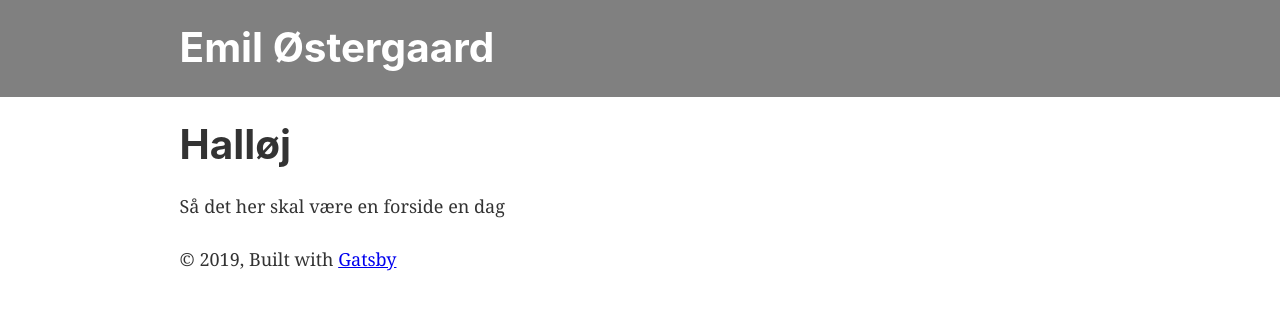
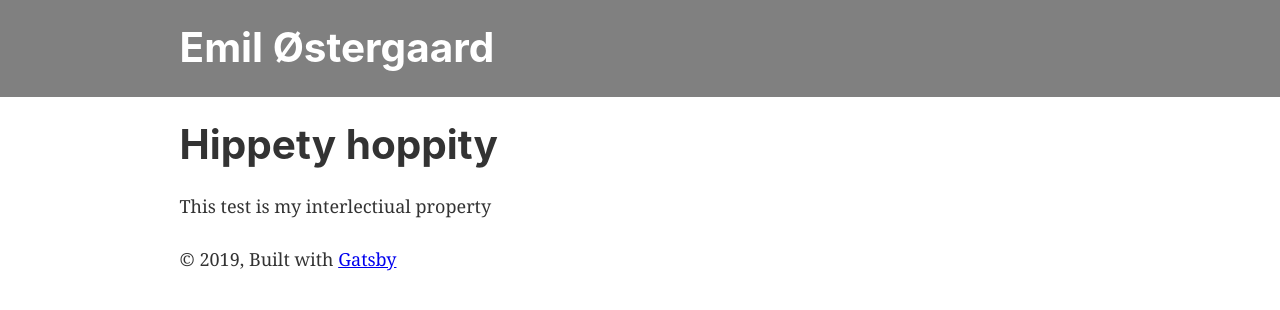
Before and after one commit to axrez/axrez.github.io, a Gatsby site: page / in a window 1280 px wide. Built offline with nearby package versions, Linux system fonts and the light colour scheme; Gatsby itself is replaced by a stand-in of ours.

Commit message:
Added the capability of populating pages via markdown

```diff
--- a/gatsby-config.js
+++ b/gatsby-config.js
@@ -35,5 +35,11 @@ module.exports = {
       },
     },
     `gatsby-plugin-netlify-cms`,
+    {
+      resolve: `gatsby-transformer-remark`,
+      options: {
+        commonmark: true,
+      },
+    },
   ],
 }
--- a/package.json
+++ b/package.json
@@ -13,6 +13,7 @@
     "gatsby-plugin-react-helmet": "^3.1.0",
     "gatsby-plugin-sharp": "^2.2.1",
     "gatsby-source-filesystem": "^2.1.0",
+    "gatsby-transformer-remark": "^2.6.8",
     "gatsby-transformer-sharp": "^2.2.0",
     "netlify-cms-app": "^2.9.6",
     "prop-types": "^15.7.2",
--- a/src/markdown/index.md
+++ b/src/markdown/index.md
@@ -1,4 +1,5 @@
 ---
 title: Hippety hoppity
-intro: This test i my interlectiual property
+intro: This test is my interlectiual property
+path: src/markdown/index.md
 ---
--- a/src/pages/index.js
+++ b/src/pages/index.js
@@ -1,14 +1,35 @@
 import React from 'react'
+import { graphql } from 'gatsby'
+import PropTypes from 'prop-types'
 
 import Layout from '../components/layout'
 import SEO from '../components/seo'
 
-const IndexPage = () => (
-  <Layout>
-    <SEO title="Home" />
-    <h1>Halløj</h1>
-    <p>Så det her skal være en forside en dag</p>
-  </Layout>
-)
+const IndexPage = ({ data }) => {
+  const { markdownRemark } = data
+  const { frontmatter } = markdownRemark
+  return (
+    <Layout>
+      <SEO title="Home" />
+      <h1>{frontmatter.title}</h1>
+      <p>{frontmatter.intro}</p>
+    </Layout>
+  )
+}
 
 export default IndexPage
+
+IndexPage.propTypes = {
+  data: PropTypes.object.isRequired,
+}
+
+export const pageQuery = graphql`
+  {
+    markdownRemark(frontmatter: { path: { eq: "src/markdown/index.md" } }) {
+      frontmatter {
+        title
+        intro
+      }
+    }
+  }
+`
```
Also changed, not shown: 1 other file.
